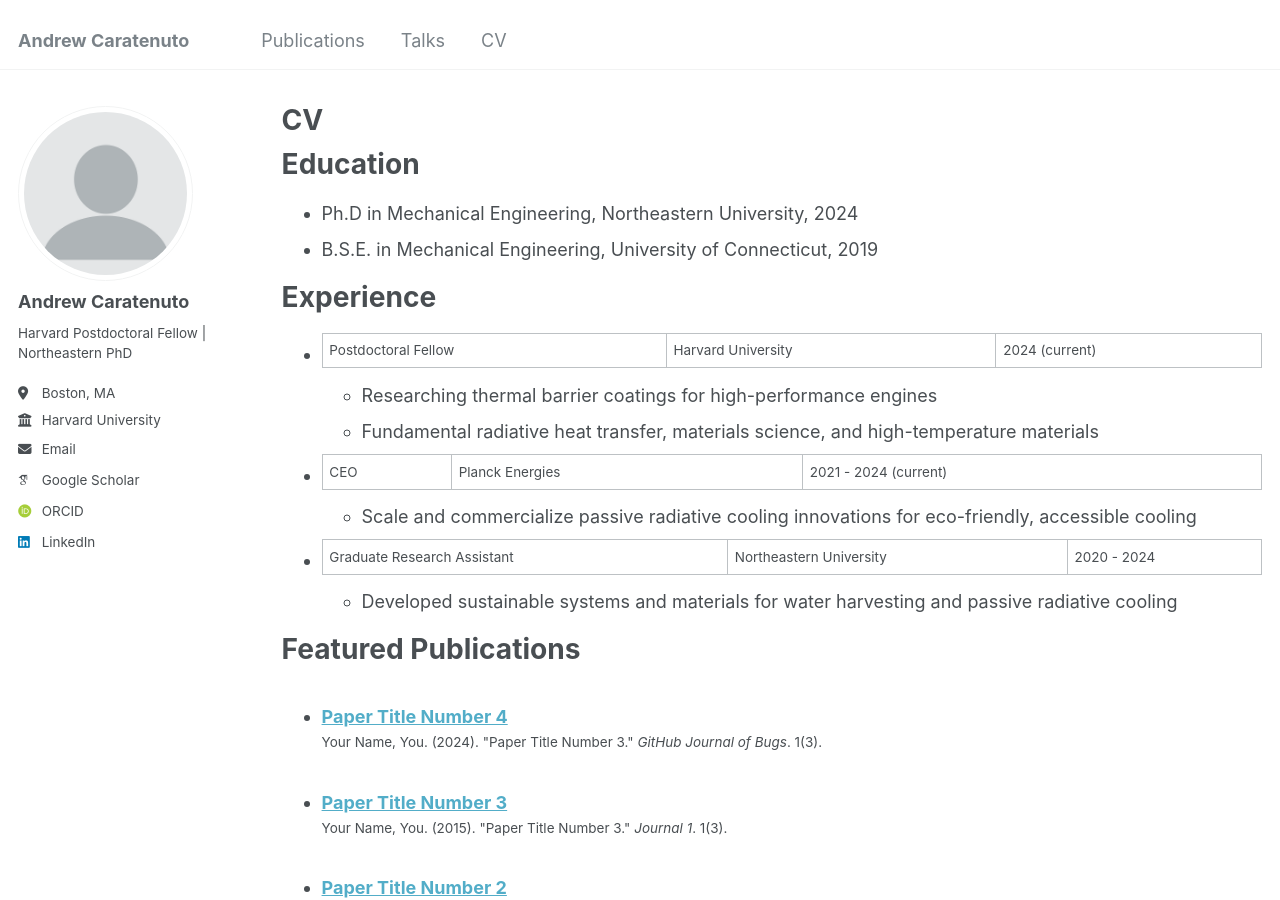
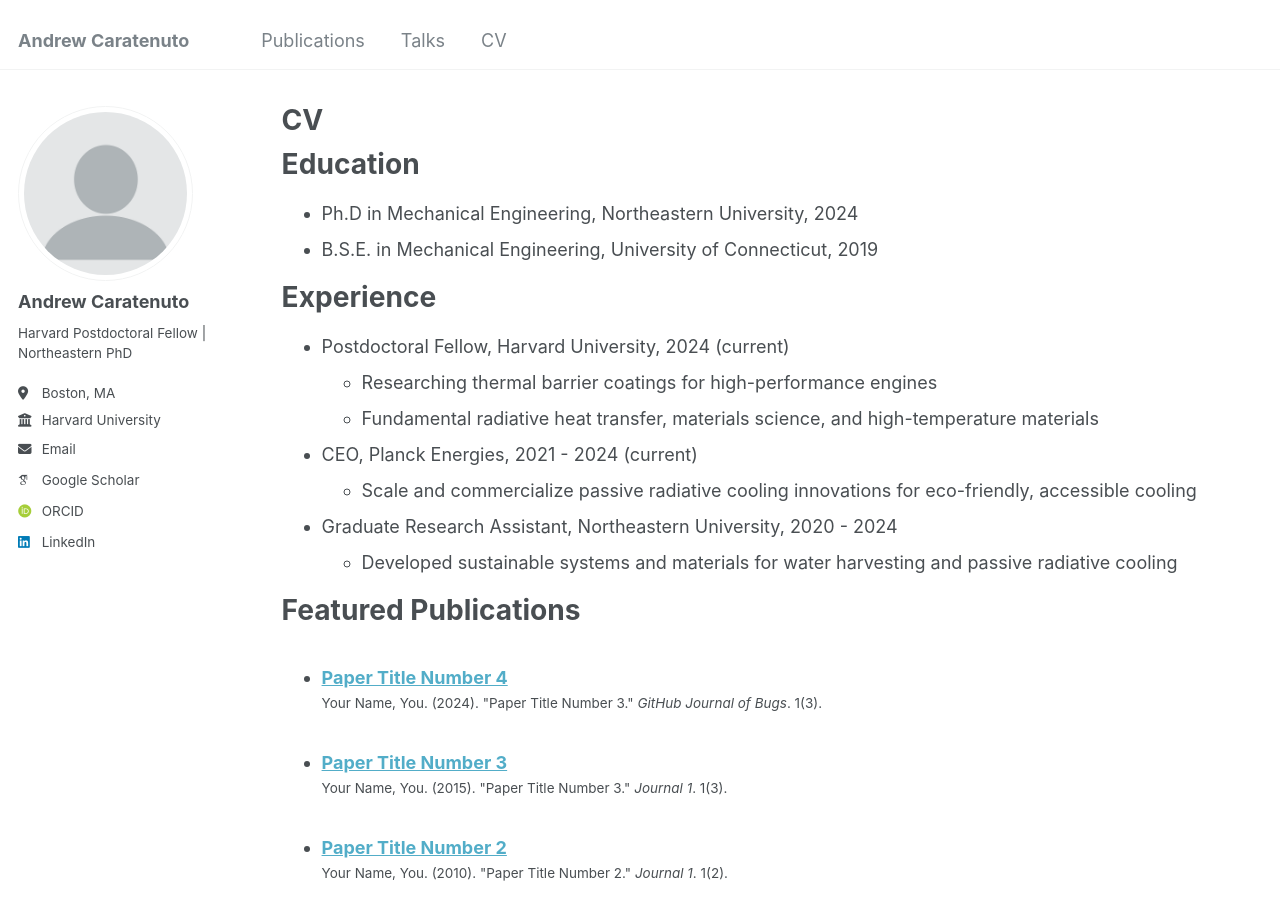
Before and after one commit to andrewcaratenuto/andrewcaratenuto.github.io, a Jekyll site: the page built from _pages/cv.md, in a window 1280 px wide and 900 px high. Built offline with Jekyll 4.4.1, drawn with Linux system fonts in a browser that asks for light colours; some web fonts are replaced.

Commit message:
Update cv.md

```diff
--- a/_pages/cv.md
+++ b/_pages/cv.md
@@ -16,14 +16,14 @@ Education
 
 Experience
 ======
-* Postdoctoral Fellow  |  Harvard University  |  2024 (current)
+* Postdoctoral Fellow, Harvard University, 2024 (current)
   * Researching thermal barrier coatings for high-performance engines
   * Fundamental radiative heat transfer, materials science, and high-temperature materials
 
-* CEO  |  Planck Energies  |  2021 - 2024 (current)
+* CEO, Planck Energies, 2021 - 2024 (current)
   * Scale and commercialize passive radiative cooling innovations for eco-friendly, accessible cooling
 
-* Graduate Research Assistant  |  Northeastern University |  2020 - 2024
+* Graduate Research Assistant, Northeastern University, 2020 - 2024
   * Developed sustainable systems and materials for water harvesting and passive radiative cooling
 
 
```
